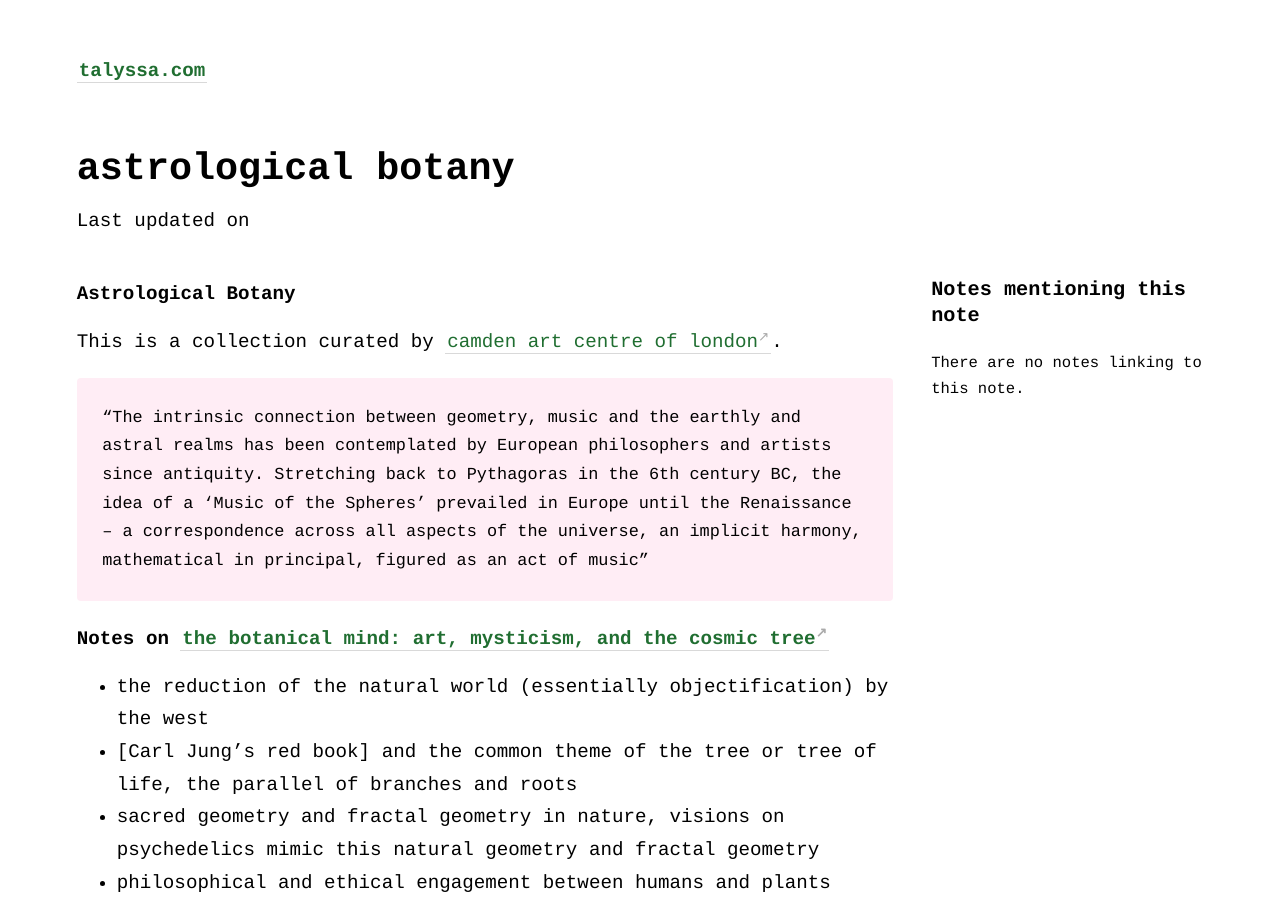
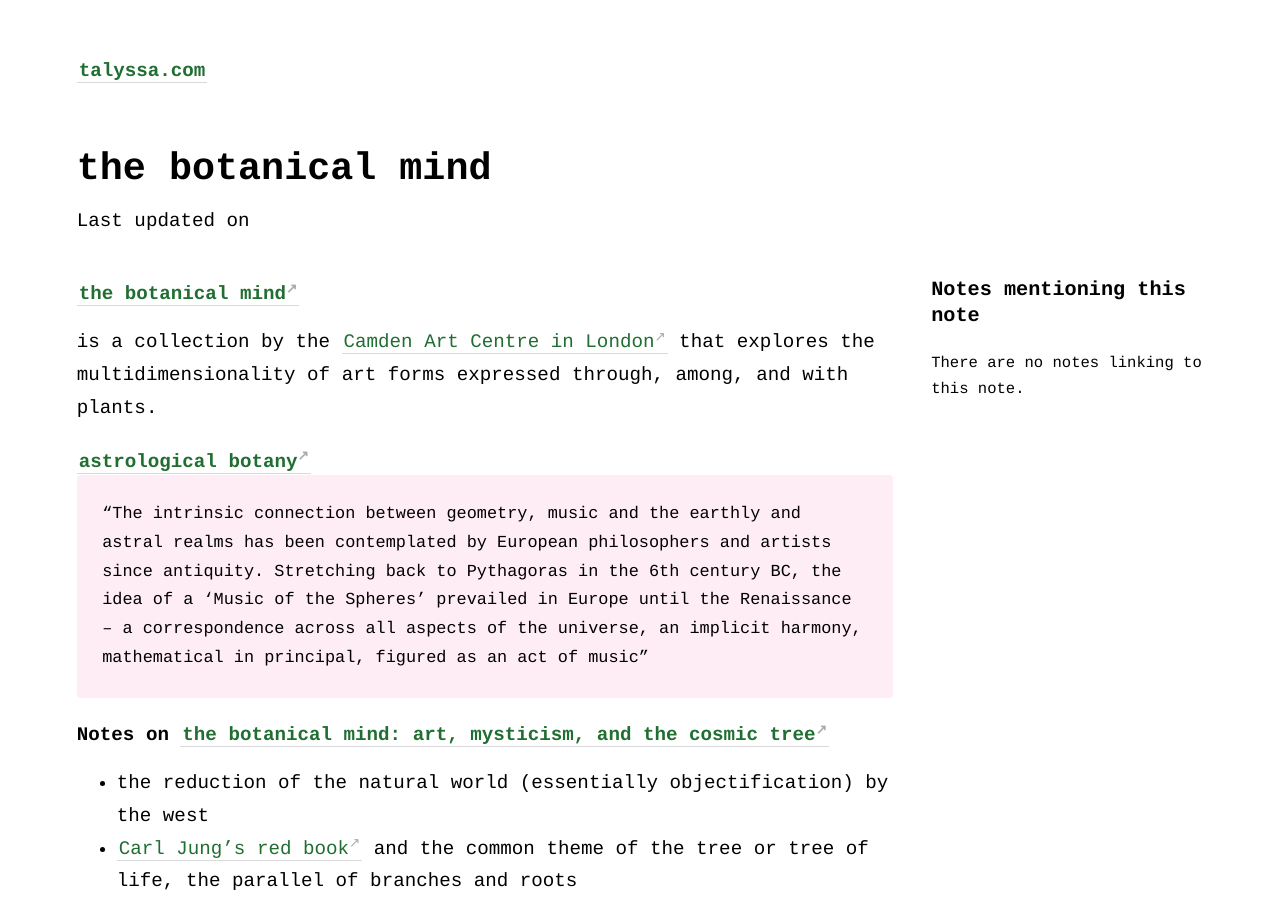
Before and after one commit to geminiworms/talyssagarden.github.io, a Jekyll site: the page built from _notes/botanical-mind.md, in a window 1280 px wide and 900 px high. Built offline with Jekyll 4.4.1, drawn with Linux system fonts in a browser that asks for light colours; some of the changed text lies outside the part shown.

Commit message:
Update and rename astrological-botany.md to botanical-mind.md

```diff
--- a/_notes/astrological-botany.md
+++ b/_notes/botanical-mind.md
@@ -1,15 +1,16 @@
 ---
-title: astrological botany
+title: the botanical mind
 ---
 
+#### [the botanical mind](https://www.botanicalmind.online)
+is a collection by the [Camden Art Centre in London](https://camdenartcentre.org/) that explores the multidimensionality of art forms expressed through, among, and with plants.
 
-#### Astrological Botany
-This is a collection curated by [camden art centre of london](https://www.botanicalmind.online/chapter-astrological-botany).
+#### [astrological botany](https://www.botanicalmind.online/chapter-astrological-botany)
 > "The intrinsic connection between geometry, music and the earthly and astral realms has been contemplated by European philosophers and artists since antiquity.  Stretching back to Pythagoras in the 6th century BC, the idea of a ‘Music of the Spheres’ prevailed in Europe until the Renaissance – a correspondence across all aspects of the universe, an implicit harmony, mathematical in principal, figured as an act of music"  <br>
 
 #### Notes on [the botanical mind: art, mysticism, and the cosmic tree](https://www.youtube.com/watch?v=DYnH11reoXM)
 - the reduction of the natural world (essentially objectification) by the west
-- [Carl Jung's red book] and the common theme of the tree or tree of life, the parallel of branches and roots
+- [Carl Jung's red book](https://en.wikipedia.org/wiki/The_Red_Book_(Jung)) and the common theme of the tree or tree of life, the parallel of branches and roots
 - sacred geometry and fractal geometry in nature, visions on psychedelics mimic this natural geometry and fractal geometry
 - philosophical and ethical engagement between humans and plants
 - Adam Chodzko's [O, you happy roots, branch and mediatrix](https://www.adamchodzko.com/works/o-you-happy-roots-branch-and-mediatrix/)
```
